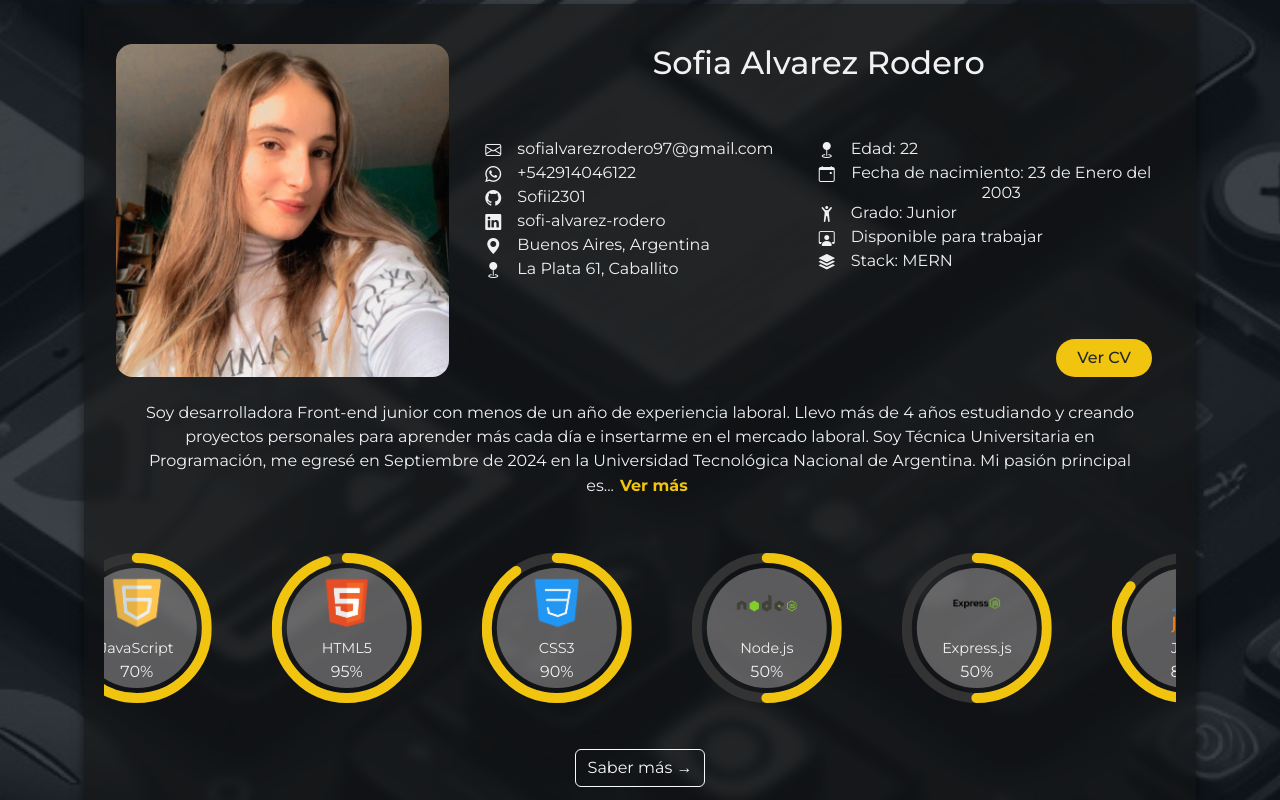
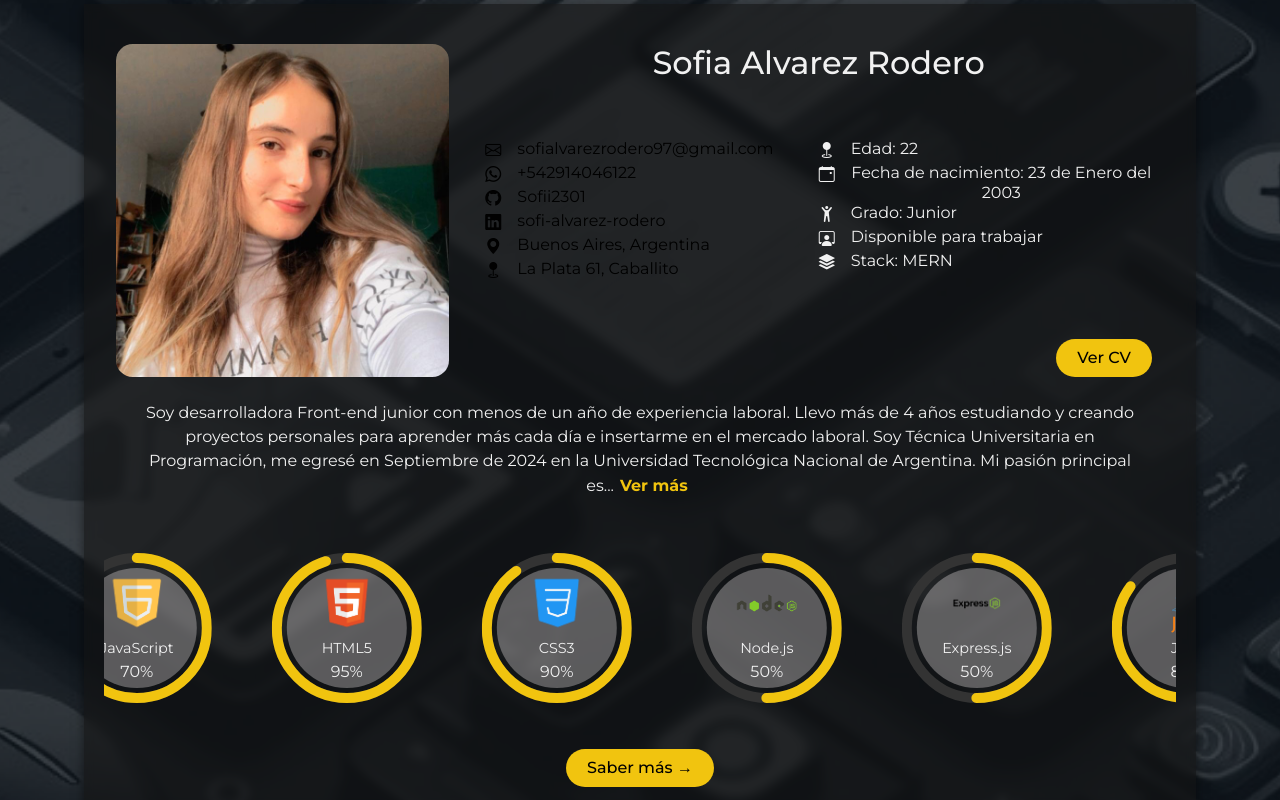
Before and after one commit to Sofii2301/my-portfolio-frontend, a React (Vite) app: page / in a window 1280 px wide. Shown: the part 760-1560 px from the top of the page. Built offline with nearby package versions, Linux system fonts and the light colour scheme.

Commit message:
fix button style of section preview

```diff
--- a/src/App.css
+++ b/src/App.css
@@ -18,3 +18,11 @@
 p {
   margin-bottom: 0 !important;
 }
+
+a {
+  text-decoration: none;
+}
+
+a:-webkit-any-link {
+  color: #010101;
+}
--- a/src/components/atoms/Button/button.css
+++ b/src/components/atoms/Button/button.css
@@ -3,10 +3,15 @@
     font-weight: 500;
     border-radius: 20px;
     padding-inline: 20px;
+    color: #010101 !important;
 }
 
 .btn-custom:hover{
     border-color: #f1c40f;
     background-color: #3534301e;
-    color: #f1c40f;
+    color: #f1c40f !important;
 }
+
+.btn-custom:hover a:-webkit-any-link {
+    color: #f1c40f !important;
+}
--- a/src/components/molecules/SectionPreview/SectionPreview.jsx
+++ b/src/components/molecules/SectionPreview/SectionPreview.jsx
@@ -2,6 +2,7 @@ import { useLanguage } from "../../../context/LanguageContext";
 import PropTypes from "prop-types";
 import { Link } from "react-router-dom";
 import Card from "../../atoms/Card/Card";
+import Button from "../../atoms/Button/Button";
 import "./sectionPreview.css";
 
 export default function SectionPreview({ title, children, to }) {
@@ -11,9 +12,12 @@ export default function SectionPreview({ title, children, to }) {
             <Card>
                 <h2>{title}</h2>
                 <div className="section-preview-content">{children}</div>
-                <Link className="btn btn-outline-light mt-3" to={to}>
-                    {translations.know_more} →
-                </Link>
+                <Button>
+                    <Link className="mt-3" to={to}>
+                        {translations.know_more} →
+                    </Link>
+                </Button>
+
             </Card>
         </div>
     );
```
